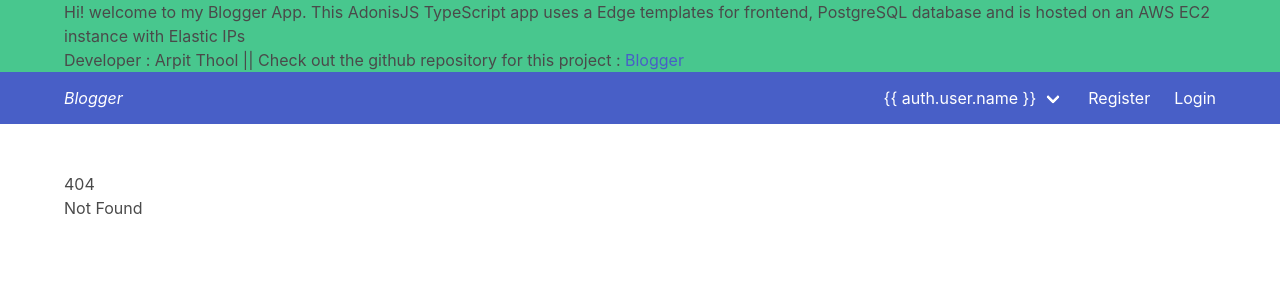
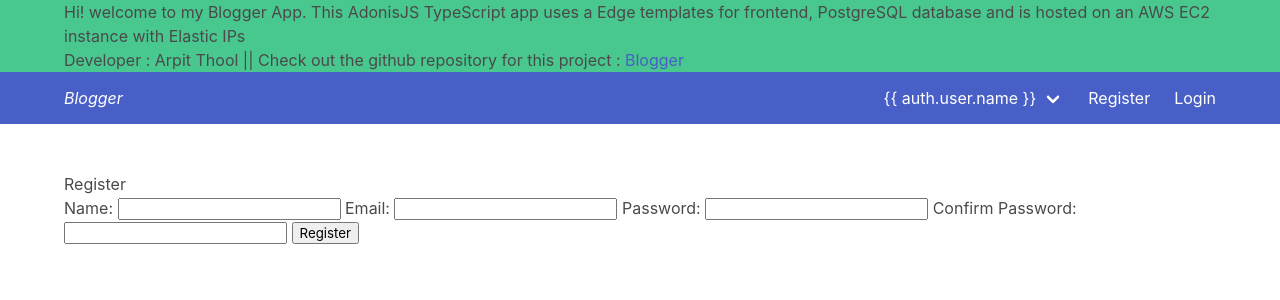
Before and after one commit to arpitthool/blogger-app, a SvelteKit app in the folder frontend/: page /register in a window 1280 px wide. Before the commit this address had no page. Shown: the top 300 px of the page. Built offline with nearby package versions, Linux system fonts and the light colour scheme.

Commit message:
frontend/src/routes/register/: created register route in frontend with register form: TBD

```diff
--- /dev/null
+++ b/frontend/src/routes/register/+page.svelte
@@ -0,0 +1,65 @@
+<script>
+  import { goto } from "$app/navigation";
+
+  let username = '';
+  let password = '';
+  let name = '';
+  let email = '';
+  let confirmPassword = '';
+  // let csrfToken = ''; // CSRF token
+
+  // Function to handle the login submission
+  const handleSubmit = async () => {
+    // Include the CSRF token in the headers
+    const headers = {
+      'Content-Type': 'application/json',
+      // 'X-CSRF-Token': csrfToken,
+    };
+
+      const hostUrl = import.meta.env.VITE_HOST;
+
+
+    // Your login API endpoint
+    const loginEndpoint = hostUrl+'/api/login';
+
+    try {
+      const response = await fetch(loginEndpoint, {
+        method: 'POST',
+        headers,
+        body: JSON.stringify({ username, password }),
+      });
+
+      if (response.ok) {
+        // Handle successful login
+        console.log('Registeration successful!');
+        goto('/')
+
+      } else {
+        // Handle login failure
+        console.error('Registeration failed');
+      }
+    } catch (error) {
+      console.error('Error during login:', error);
+    }
+  };
+</script>
+
+<main>
+  <h1>Register</h1>
+  <form on:submit|preventDefault={handleSubmit}>
+
+    <label for="username">Name:</label>
+    <input type="text" bind:value={name} id="name" />
+
+    <label for="username">Email:</label>
+    <input type="text" bind:value={email} id="email" />
+
+    <label for="password">Password:</label>
+    <input type="password" bind:value={password} id="password" />
+
+    <label for="password">Confirm Password:</label>
+    <input type="password" bind:value={confirmPassword} id="confirmPassword" />
+
+    <button type="submit">Register</button>
+  </form>
+</main>
```
